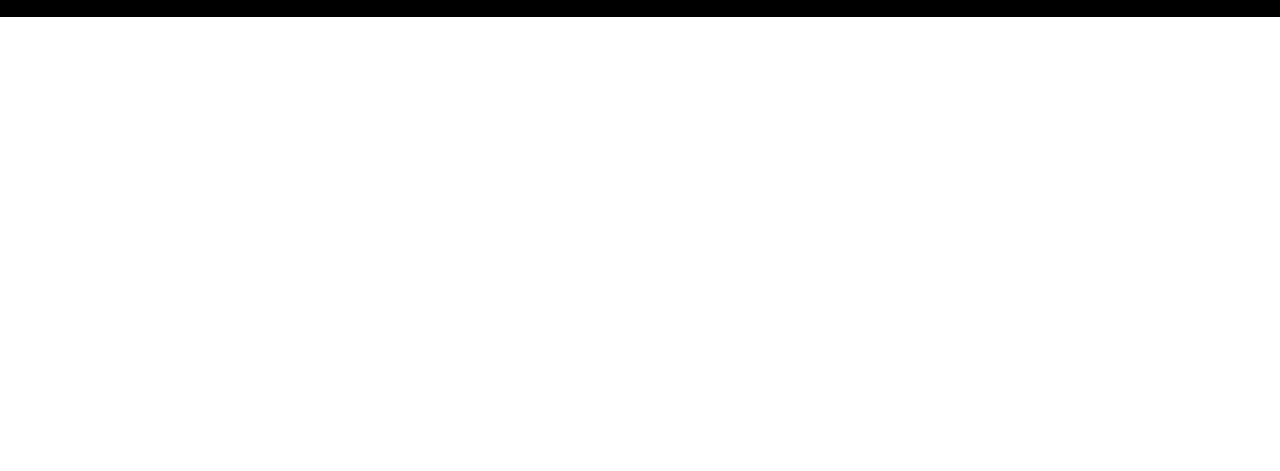
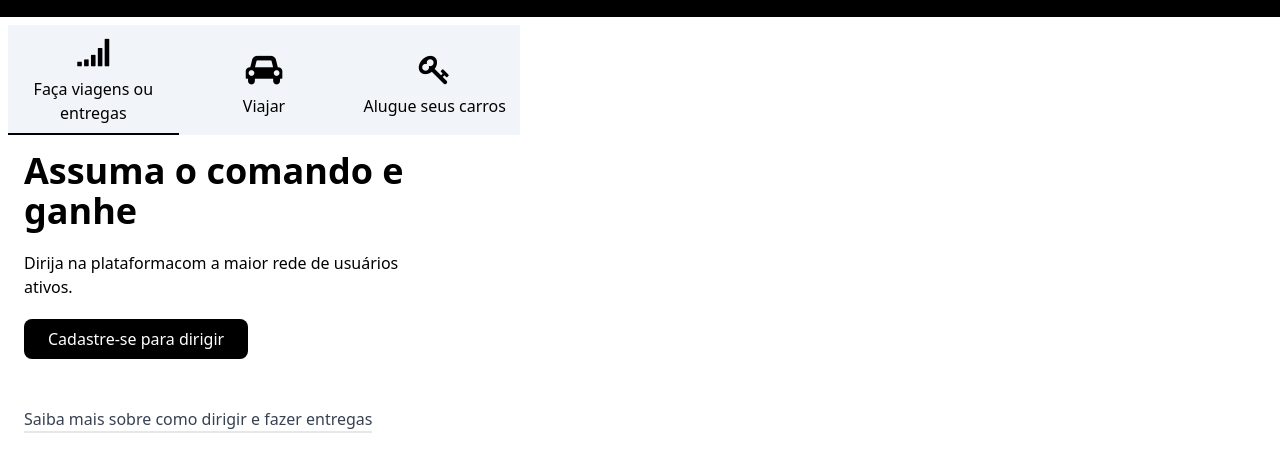
Before and after one commit to JosRafael/Projeto-Uber, a website: page src/index.html in a window 1280 px wide. Shown: the part 63-534 px from the top of the page. Drawn offline with Linux system fonts and the light colour scheme.

Commit message:
Criando hero call to action

```diff
--- a/src/index.html
+++ b/src/index.html
@@ -4,28 +4,100 @@
     <meta charset="UTF-8" />
     <meta name="viewport" content="width=device-width, initial-scale=1.0" />
     <link rel="stylesheet" href="/styles/output.css" />
+    <link
+      rel="stylesheet"
+      href="https://cdnjs.cloudflare.com/ajax/libs/font-awesome/4.7.0/css/font-awesome.min.css"
+    />
+
     <title>Uber - Nunca foi tão fácil viajar!</title>
   </head>
   <body>
     <!-- HEADER -->
     <header class="w-full bg-black h-20 px-4">
-      <div class="flex items-center justify-between h-20 w-full max-w-7xl mx-auto">
-       <div class="flex items-center space-x-4">
-        <img src="./assets/uberlogo.png" alt="Logo do uber" class="w-20" />
+      <div
+        class="flex items-center justify-between h-20 w-full max-w-7xl mx-auto"
+      >
+        <div class="flex items-center space-x-4">
+          <img src="./assets/uberlogo.png" alt="Logo do uber" class="w-20" />
 
-        <nav class="hidden sm:flex space-x-4">
-            <a href="#" class="text-white font-medium hover:bg-slate-900 px-2 py-2 rounded-lg duration-500">Company</a>
-            <a href="#" class="text-white font-medium hover:bg-slate-900 px-2 py-2 rounded-lg duration-500">Safeety</a>
-            <a href="#" class="text-white font-medium hover:bg-slate-900 px-2 py-2 rounded-lg duration-500">Help</a>
-        </nav>
-       </div>
+          <nav class="hidden sm:flex space-x-4">
+            <a
+              href="#"
+              class="text-white font-medium hover:bg-slate-900 px-2 py-2 rounded-lg duration-500"
+              >Company</a
+            >
+            <a
+              href="#"
+              class="text-white font-medium hover:bg-slate-900 px-2 py-2 rounded-lg duration-500"
+              >Safeety</a
+            >
+            <a
+              href="#"
+              class="text-white font-medium hover:bg-slate-900 px-2 py-2 rounded-lg duration-500"
+              >Help</a
+            >
+          </nav>
+        </div>
 
         <div class="flex items-center space-x-4">
           <a href="#" class="text-white font-medium">Login</a>
-          <a href="#" class="text-black font-medium bg-white px-3 py-1 rounded-full">Sign Up</a>
+          <a
+            href="#"
+            class="text-black font-medium bg-white px-3 py-1 rounded-full"
+            >Sign Up</a
+          >
         </div>
-
       </div>
     </header>
+    <!-- FIM DO HEADER -->
+    <main class="w-full">
+      <div class="w-full max-w-7xl mx-auto flex">
+        <section class="bg-white max-w-lg w-full md:mx-2 md:my-2">
+          <div class="bg-slate-100 flex w-full items-center justify-between">
+            <section
+              class="flex-1 pt-3 flex flex-col items-center justify-center gap-2"
+            >
+              <i class="fa fa-signal" style="font-size: 32px"></i>
+              <span class="text-center font-medium"
+                >Faça viagens ou entregas</span
+              >
+              <span class="w-full bg-black h-[1.5px]"></span>
+            </section>
+
+            <section
+              class="flex-1 pt-3 flex flex-col items-center justify-center gap-2"
+            >
+              <i class="fa fa-car" style="font-size: 32px"></i>
+              <span class="text-center font-medium">Viajar</span>
+            </section>
+
+            <section
+              class="flex-1 pt-3 flex flex-col items-center justify-center gap-2"
+            >
+              <i class="fa fa-key" style="font-size: 32px"></i>
+              <span class="text-center font-medium">Alugue seus carros</span>
+            </section>
+          </div>
+          <div class="flex flex-col gap-5 px-4 my-4">
+            <h1 class="font-bold text-4xl max-w-sm">
+              Assuma o comando e ganhe
+            </h1>
+            <p class="max-w-sm">
+              Dirija na plataformacom a maior rede de usuários ativos.
+            </p>
+            <button
+              class="bg-black self-start text-white px-6 py-2 rounded-lg font-medium hover:scale-105 duration-200"
+            >
+              Cadastre-se para dirigir
+            </button>
+            <a
+              class="text-gray-700 mt-7 mb-4 border-b-2 self-start hover:border-gray-700 duration-300"
+              href="#"
+              >Saiba mais sobre como dirigir e fazer entregas</a
+            >
+          </div>
+        </section>
+      </div>
+    </main>
   </body>
 </html>
```
Also changed, not shown: index.html (added, +88 -0 lines), styles/output.css.
